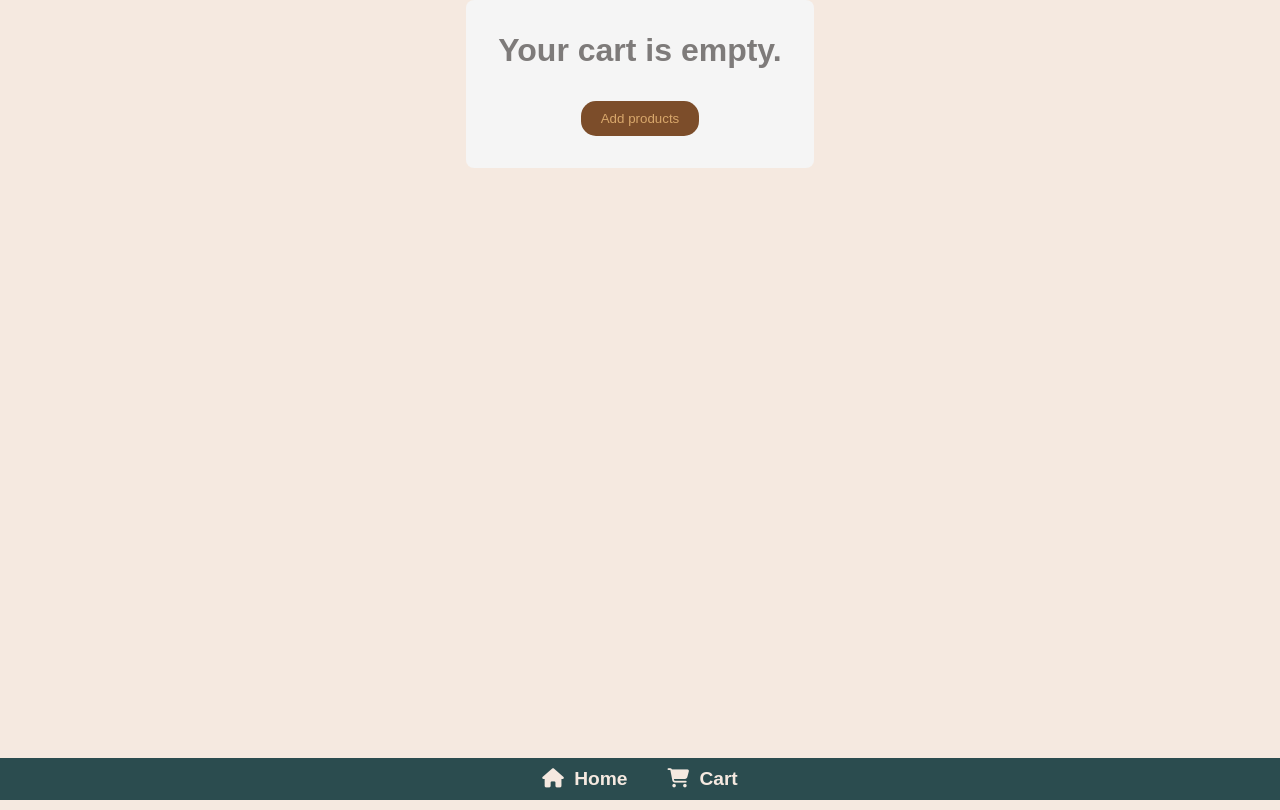
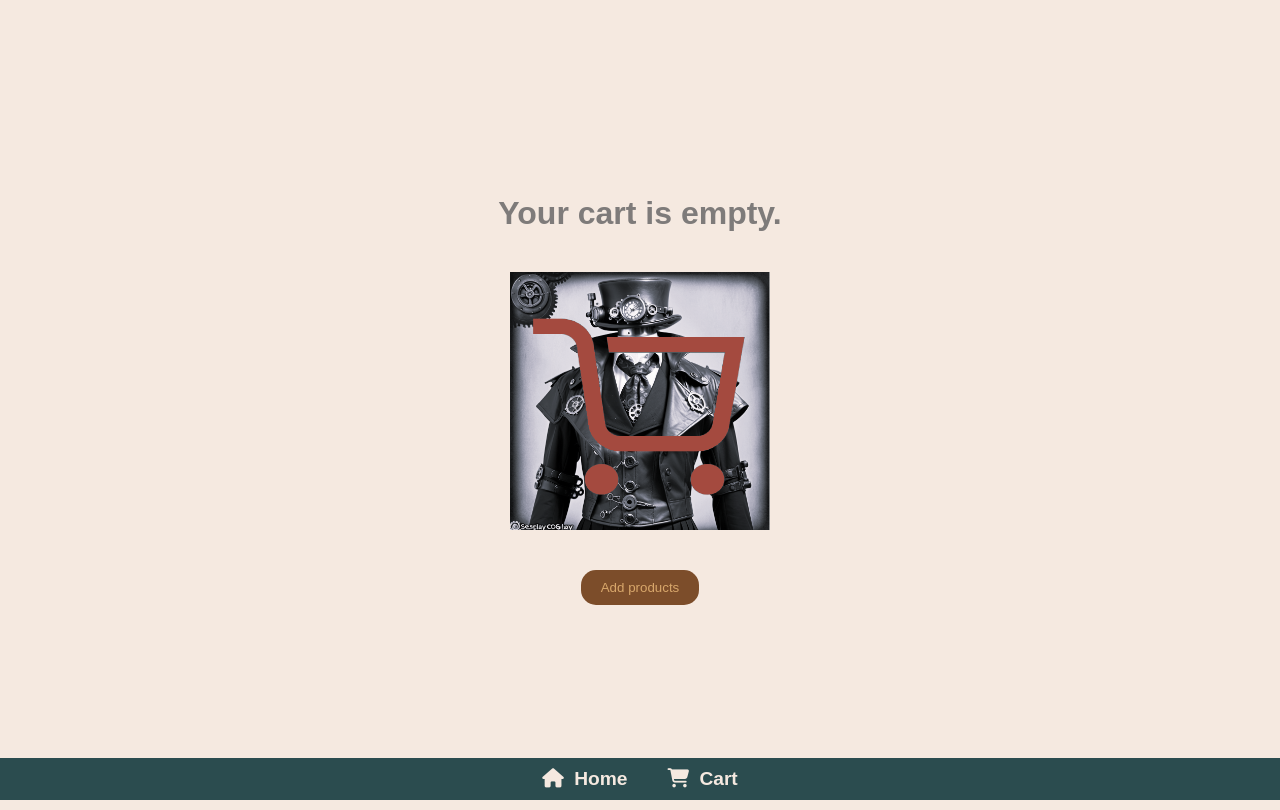
Before and after one commit to annagabain/my-steampunk-shop, a React (Vite) app: page /my-steampunk-shop/cart in a window 1280 px wide. Built offline with nearby package versions, Linux system fonts and the light colour scheme; a web font is replaced by a local one.

Commit message:
Improve emty cart design and move  the router pages from components into the pages folder

```diff
--- a/src/App.tsx
+++ b/src/App.tsx
@@ -2,11 +2,11 @@ import { BrowserRouter as Router, Route, Routes } from "react-router-dom";
 // import { HashRouter as Router, Route, Routes } from "react-router-dom";
 
 import ProductList from "./components/ProductList";
-import ProductDetails from "./components/ProductDetails";
+import ProductDetails from "./pages/ProductDetails";
 import { CartProvider } from "./context/CartContext";
-import Cart from "./components/Cart";
+import Cart from "./pages/Cart";
 import Checkout from "./components/Checkout";
-import NotFound from "./pages/404";
+import NotFound from "./pages/NotFound";
 
 
 const App  = () => {
--- a/src/components/Cart.css
+++ /dev/null
@@ -1,43 +0,0 @@
-.cart {
-  border-radius: 8px;
-  display: flex;
-  flex-direction: column;
-  justify-content: center;
-  align-items: center;
-  text-align: center;
-  padding: 2rem;
-  background-color: whitesmoke;
-  width: fit-content;
-  margin: 0 auto;
-  gap: 2rem;
-
-}
-
-.cart ul {
-  list-style-type: none;
-
-}
-
-.cart li {
-  margin: 10px 0;
-  display: flex;
-  align-items: center;
-  justify-content: space-around;
-  gap: 1rem;
-  max-width: 800px;
-}
-
-.cart img {
-  width: 50px;
-  height: auto;
-  border-radius: 5px;
-}
-
-.proceed-to-payment-area {
-  display: flex;
-  flex-direction: row;
-  justify-content: center;
-  align-items: center;
-  text-align: center;
-  gap: 1rem;
-}
--- /dev/null
+++ b/src/pages/Cart.css
@@ -0,0 +1,66 @@
+/* Cart with items */
+.cart {
+  border-radius: 8px;
+  display: flex;
+  flex-direction: column;
+  justify-content: center;
+  align-items: center;
+  text-align: center;
+  padding: 2rem;
+  background-color: whitesmoke;
+  width: fit-content;
+  margin: 0 auto;
+  gap: 2rem;
+
+  ul {
+    list-style-type: none;
+
+  }
+
+  li {
+    margin: 10px 0;
+    display: flex;
+    align-items: center;
+    justify-content: space-around;
+    gap: 1rem;
+    max-width: 800px;
+  }
+
+  img {
+    width: 50px;
+    height: auto;
+    border-radius: 5px;
+  }
+
+}
+
+
+
+/* Empty cart */
+.empty-cart {
+  display: flex;
+  flex-direction: column;
+  justify-content: center;
+  align-items: center;
+  height: 100vh;
+  text-align: center;
+  padding: 20px;
+
+  img {
+    /* width: 80%;  */
+    max-width: 300px;
+    height: auto;
+    border-radius: 5px;
+    margin: 20px 0;
+  }
+}
+
+
+.proceed-to-payment-area {
+  display: flex;
+  flex-direction: row;
+  justify-content: center;
+  align-items: center;
+  text-align: center;
+  gap: 1rem;
+}
--- a/src/components/Cart.tsx
+++ b/src/pages/Cart.tsx
@@ -2,8 +2,8 @@ import { useCart } from '../context/CartContext';
 import { Link } from 'react-router-dom';
 import '../App.css';
 import './Cart.css';
-import NavBar from './NavBar';
-import Checkout from './Checkout';
+import NavBar from '../components/NavBar';
+import Checkout from '../components/Checkout';
 
 const Cart = () => {
     const { cart, removeFromCart, clearCart, updateItem } = useCart();
@@ -14,8 +14,9 @@ const Cart = () => {
     if (totalItems === 0) {
         return (
             <>
-                <div className="cart">
+                <div className="empty-cart">
                     <h1>Your cart is empty.</h1>
+                    <img className='empty-cart' src="/my-steampunk-shop/images/steampunk-empty-cart.png" alt="Steampunk empty cart" />
                     <Link to="/"><button>Add products</button></Link>
                 </div>
                 <NavBar />
--- a/src/components/ProductDetails.tsx
+++ b/src/pages/ProductDetails.tsx
@@ -1,7 +1,7 @@
 import { useEffect, useState } from "react";
 import { useParams, useNavigate } from "react-router-dom";
 import { Product } from "../types/Product";
-import NavBar from "./NavBar";
+import NavBar from "../components/NavBar";
 import "../App.css";
 import "./ProductDetails.css";
 import { useCart } from "../context/CartContext";
```
Also changed, not shown: public/images/steampunk-empty-cart.png (added), src/pages/NotFound.tsx (renamed from src/pages/404.tsx), src/pages/ProductDetails.css (renamed from src/components/ProductDetails.css).
